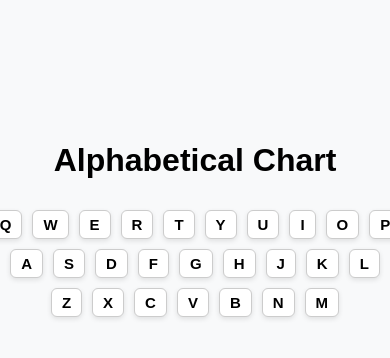
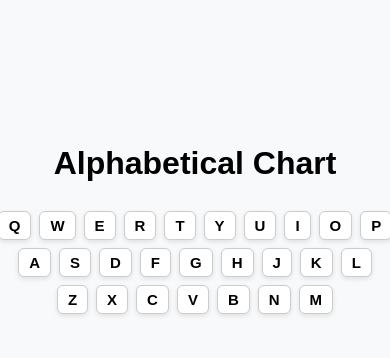
Before and after one commit to Aryan-we/Alphabetical-Chart, a plain HTML site: page index.html in a window 390 px wide. Drawn offline with Linux system fonts and the light colour scheme.

Commit message:
Update index.html

```diff
--- a/index.html
+++ b/index.html
@@ -38,12 +38,12 @@
     .keyboard {
       display: flex;
       flex-direction: column;
-      gap: 10px;
+      gap: 8px;
     }
     .row {
       display: flex;
       justify-content: center;
-      gap: 10px;
+      gap: 8px;
     }
     .key {
       background-color: white;
```
